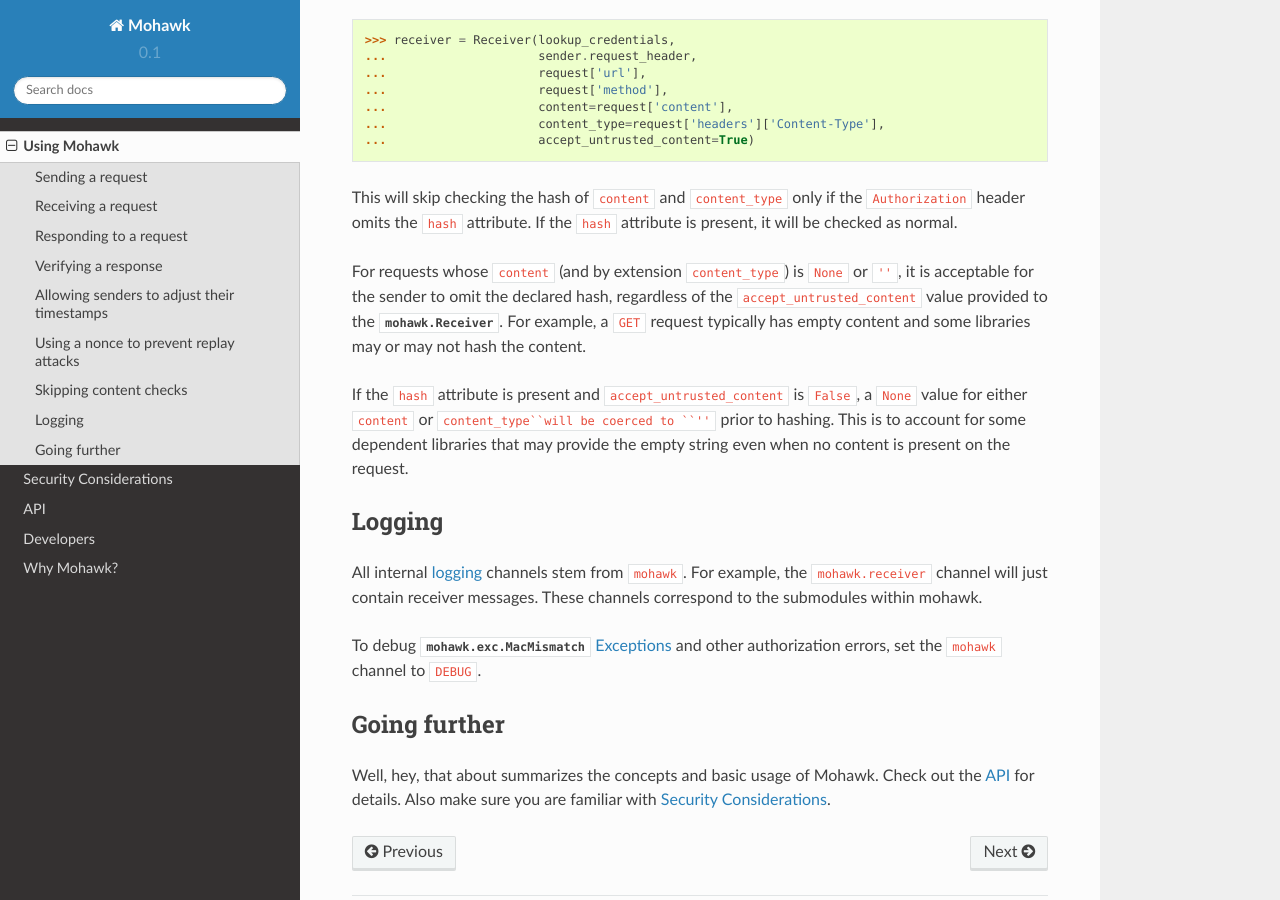
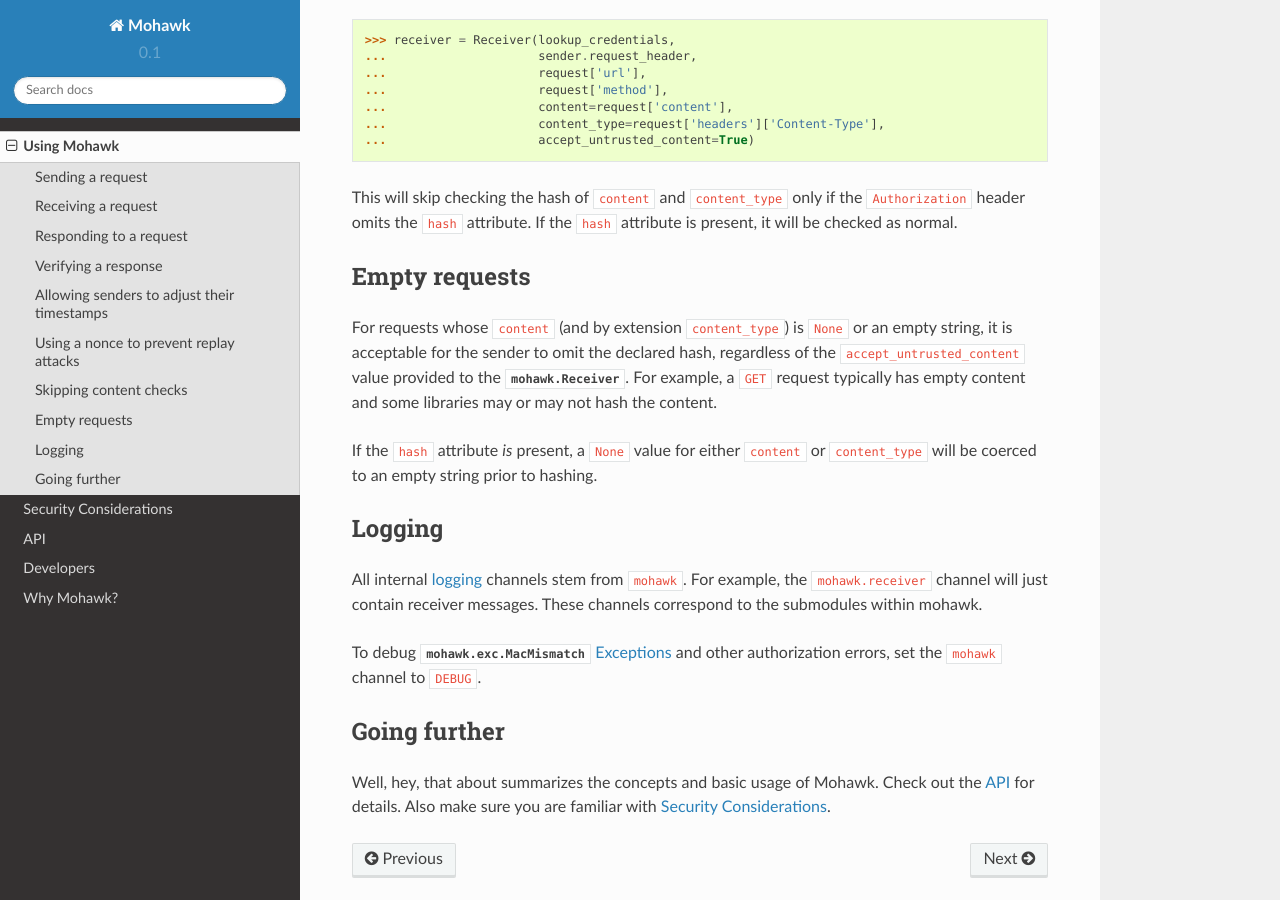
Before and after one commit to kumar303/mohawk, a Sphinx documentation site: the page built from docs/usage.rst, in a window 1280 px wide and 900 px high, scrolled down 6233 px. Built offline with Sphinx 7.4.7 and the Read the Docs theme 2.0.0, drawn with Linux system fonts in a browser that asks for light colours.

Commit message:
Freshend up the docs and package metadata

```diff
--- a/docs/usage.rst
+++ b/docs/usage.rst
@@ -395,17 +395,20 @@
 the ``Authorization`` header omits the ``hash`` attribute. If the ``hash``
 attribute is present, it will be checked as normal.
 
+.. _empty-requests:
+
+Empty requests
+==============
+
 For requests whose ``content`` (and by extension ``content_type``) is ``None``
-or ``''``, it is acceptable for the sender to omit the declared hash,
+or an empty string, it is acceptable for the sender to omit the declared hash,
 regardless of the ``accept_untrusted_content`` value provided to the
 :class:`mohawk.Receiver`. For example, a ``GET`` request typically has
 empty content and some libraries may or may not hash the content.
 
-If the ``hash`` attribute is present and ``accept_untrusted_content`` is
-``False``, a ``None`` value for either ``content`` or ``content_type``will
-be coerced to ``''`` prior to hashing. This is to account for some dependent
-libraries that may provide the empty string even when no content is present
-on the request.
+If the ``hash`` attribute *is* present, a ``None`` value for either
+``content`` or ``content_type`` will be coerced to an empty string
+prior to hashing.
 
 Logging
 =======
```
Also changed, not shown: docs/index.rst (+6 -7 lines), docs/security.rst (+7 -3 lines), setup.py (+16 -2 lines).
